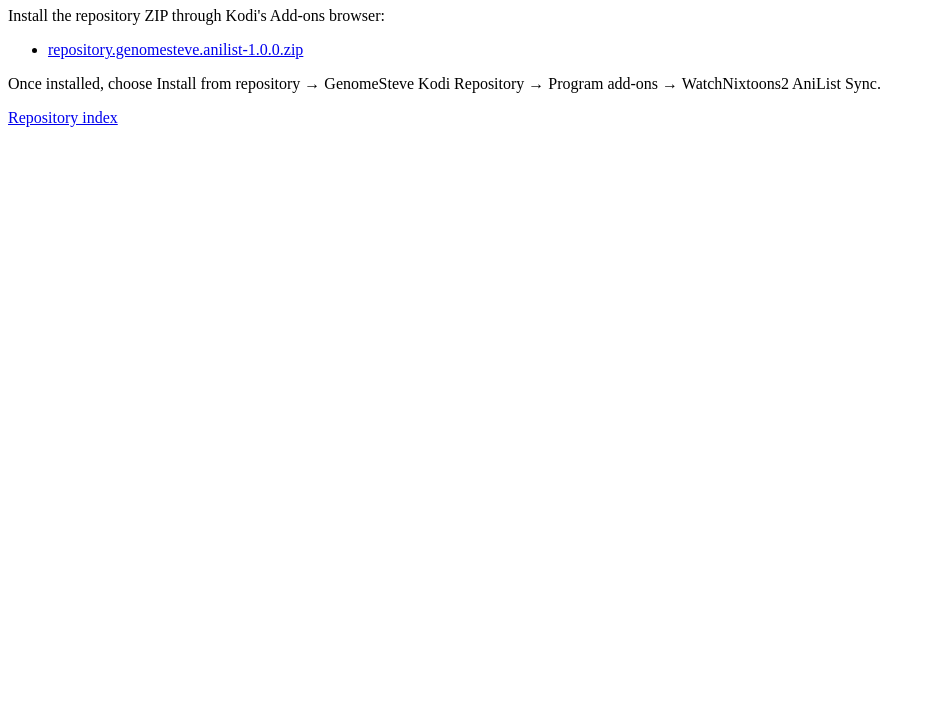
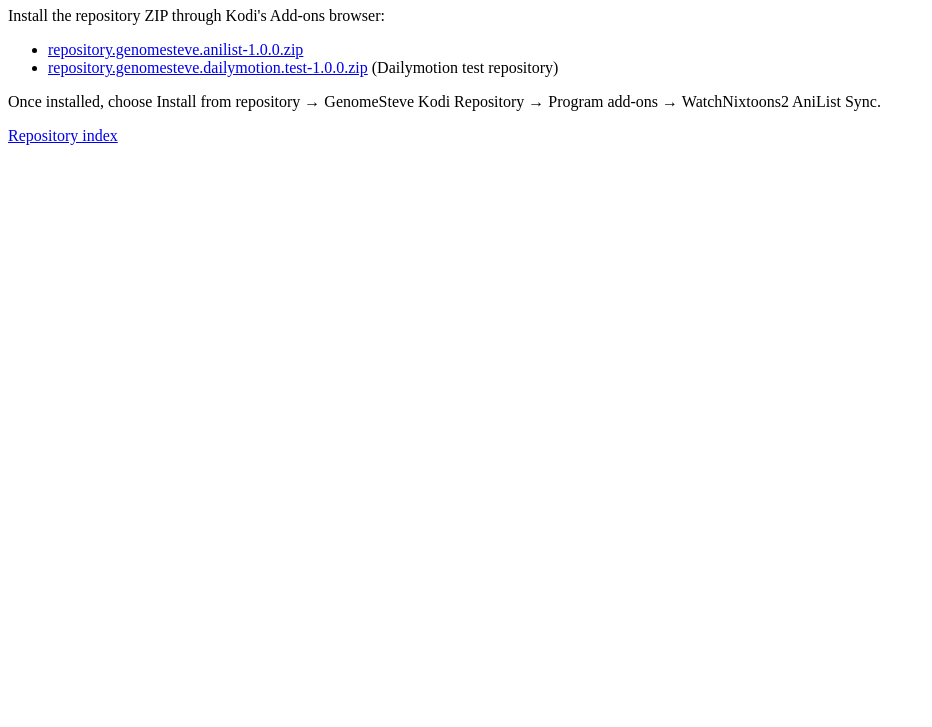
Before and after one commit to GenomeSteve/kodi-anilist-sync, a plain HTML site: page index.html in a window 1280 px wide. Shown: the part 73-800 px from the top of the page, without its empty margins (0-932 px from the left). Drawn offline with Linux system fonts and the light colour scheme.

Commit message:
Add isolated Dailymotion test repository installer link to existing Kodi source

```diff
--- a/index.html
+++ b/index.html
@@ -2,7 +2,7 @@
 <html lang="en"><head><meta charset="utf-8"><title>GenomeSteve Kodi repository</title></head>
 <body><h1>GenomeSteve Kodi repository</h1>
 <p>Install the repository ZIP through Kodi's Add-ons browser:</p>
-<ul><li><a href="repository.genomesteve.anilist-1.0.0.zip">repository.genomesteve.anilist-1.0.0.zip</a></li></ul>
+<ul><li><a href="repository.genomesteve.anilist-1.0.0.zip">repository.genomesteve.anilist-1.0.0.zip</a></li><li><a href="https://raw.githubusercontent.com/GenomeSteve/kodi-dailymotion-test/main/repository.genomesteve.dailymotion.test/repository.genomesteve.dailymotion.test-1.0.0.zip">repository.genomesteve.dailymotion.test-1.0.0.zip</a> (Dailymotion test repository)</li></ul>
 <p>Once installed, choose Install from repository → GenomeSteve Kodi Repository → Program add-ons → WatchNixtoons2 AniList Sync.</p>
 <p><a href="zips/addons.xml">Repository index</a></p>
 </body></html>
```
